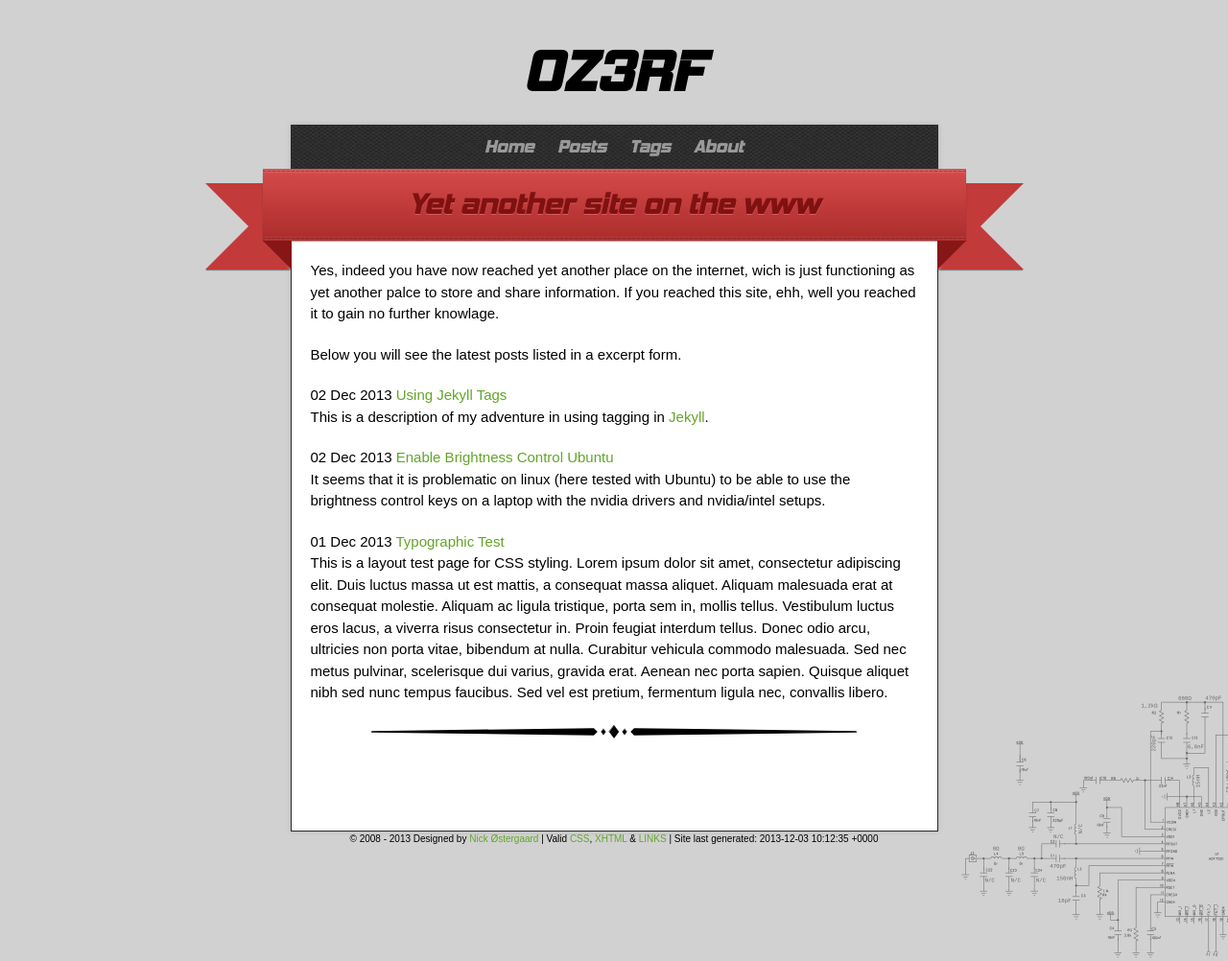
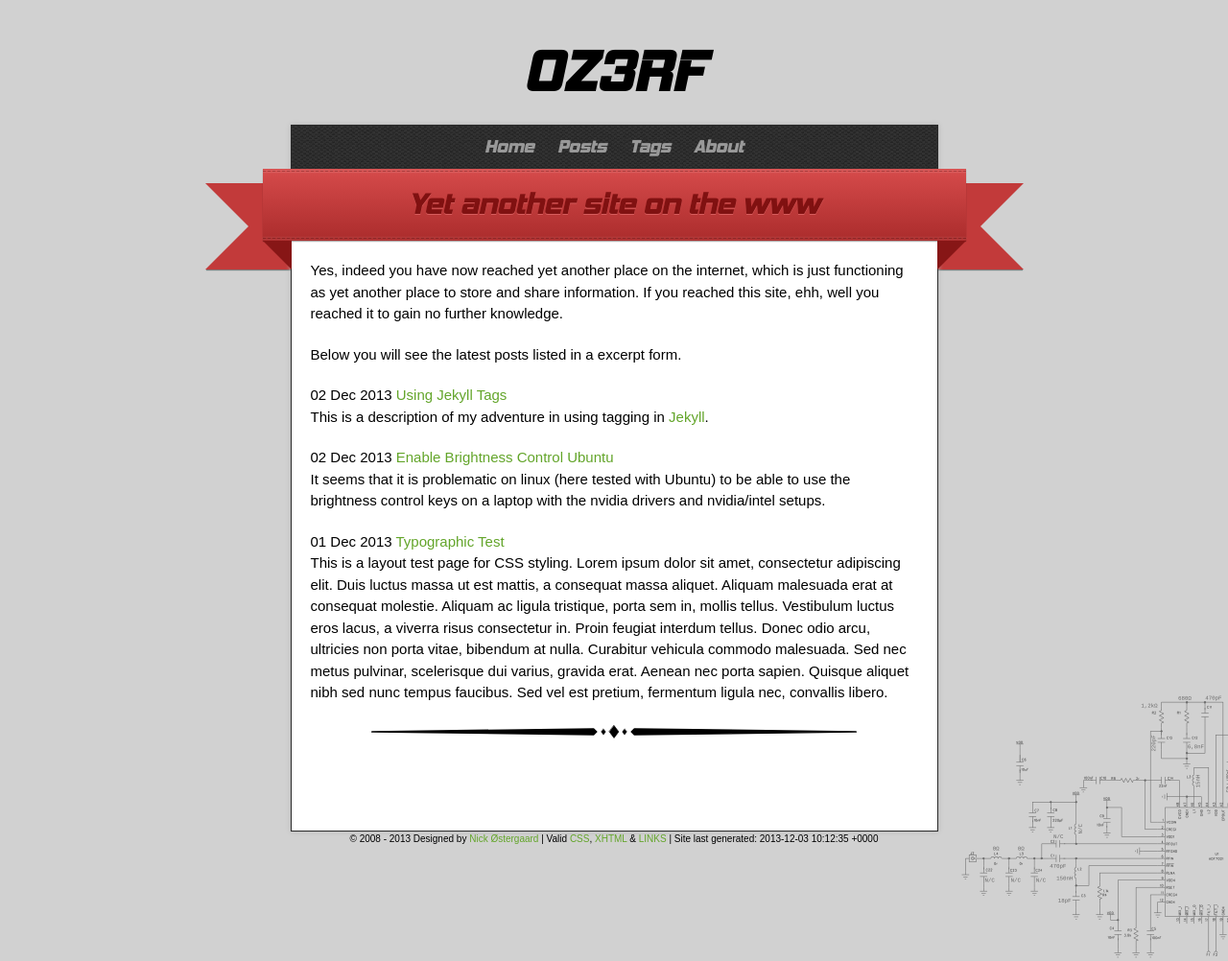
Before and after one commit to nickoe/nickoe.github.io, a Jekyll site: the page built from index.md, in a window 1280 px wide. Shown: the whole page at 96% size. Built offline with Jekyll 4.4.1, drawn with Linux system fonts in a browser that asks for light colours.

Commit message:
Fix spelling errors

```diff
--- a/index.md
+++ b/index.md
@@ -4,9 +4,9 @@ title: Yet another site on the www
 ---
 
 Yes, indeed you have now reached yet another place on the internet,
-wich is just functioning as yet another palce to store and share
+which is just functioning as yet another place to store and share
 information.  If you reached this site, ehh, well you reached it to
-gain no further knowlage.
+gain no further knowledge.
 
 Below you will see the latest posts listed in a excerpt form.
 
```
